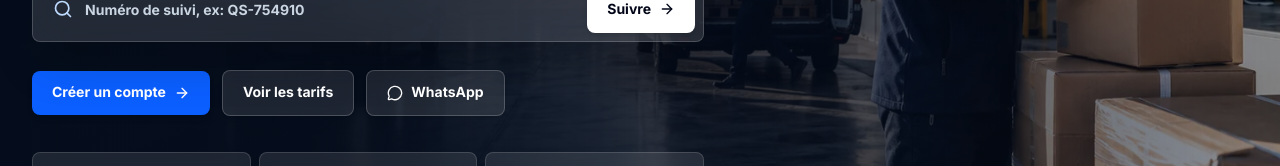
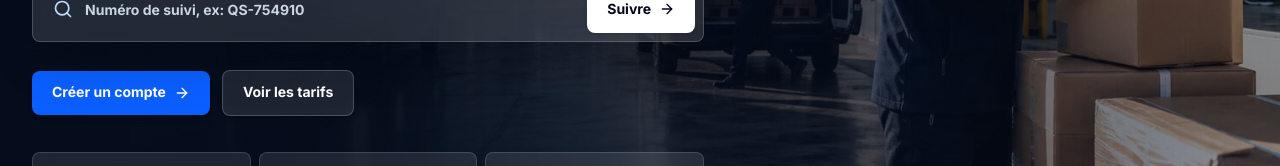
Before and after one commit to YAHYABARRI/livraisonV2, a React (Vite) app in the folder frontend/: page / in a window 1280 px wide. Shown: the part 543-709 px from the top of the page. Built offline with nearby package versions, Linux system fonts and the light colour scheme; no server answers.

Commit message:
Clear WhatsApp number

```diff
--- a/frontend/src/constants/brand.js
+++ b/frontend/src/constants/brand.js
@@ -2,7 +2,7 @@ export const BRAND = {
   name: 'AFRIDEEX',
   domain: 'livraision.netlify.app',
   website: 'https://livraision.netlify.app',
-  whatsapp: '212701212524',
+  whatsapp: '',
   supportPhone: '+212 701 212 524',
   description:
     'Plateforme marocaine de livraison e-commerce avec suivi colis, tickets, rapports et tableaux de bord opérationnels.',
--- a/frontend/src/pages/LandingPage.jsx
+++ b/frontend/src/pages/LandingPage.jsx
@@ -258,6 +258,7 @@ const LandingPage = () => {
               <a href="#pricing" className="btn-premium-secondary border-white/20 bg-white/10 text-white hover:bg-white hover:text-slate-950">
                 Voir les tarifs
               </a>
+              {BRAND.whatsapp && (
                 <a
                   href={`https://wa.me/${BRAND.whatsapp}`}
                   target="_blank"
@@ -267,6 +268,7 @@ const LandingPage = () => {
                   <MessageCircle size={16} />
                   WhatsApp
                 </a>
+              )}
             </motion.div>
 
             <div className="mt-9 grid max-w-2xl grid-cols-3 gap-2">
```
Lines whose indentation alone changed are shown as unchanged.
